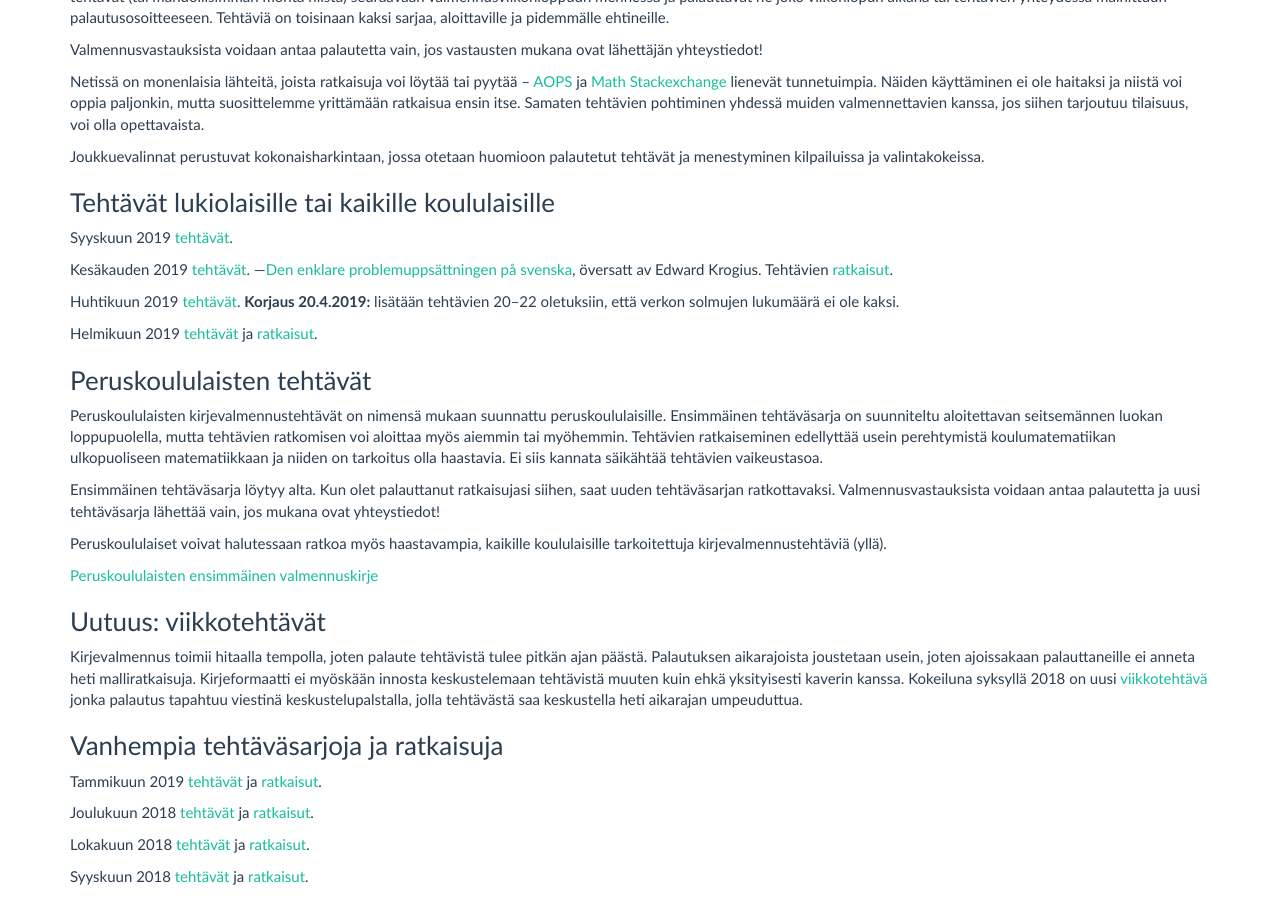
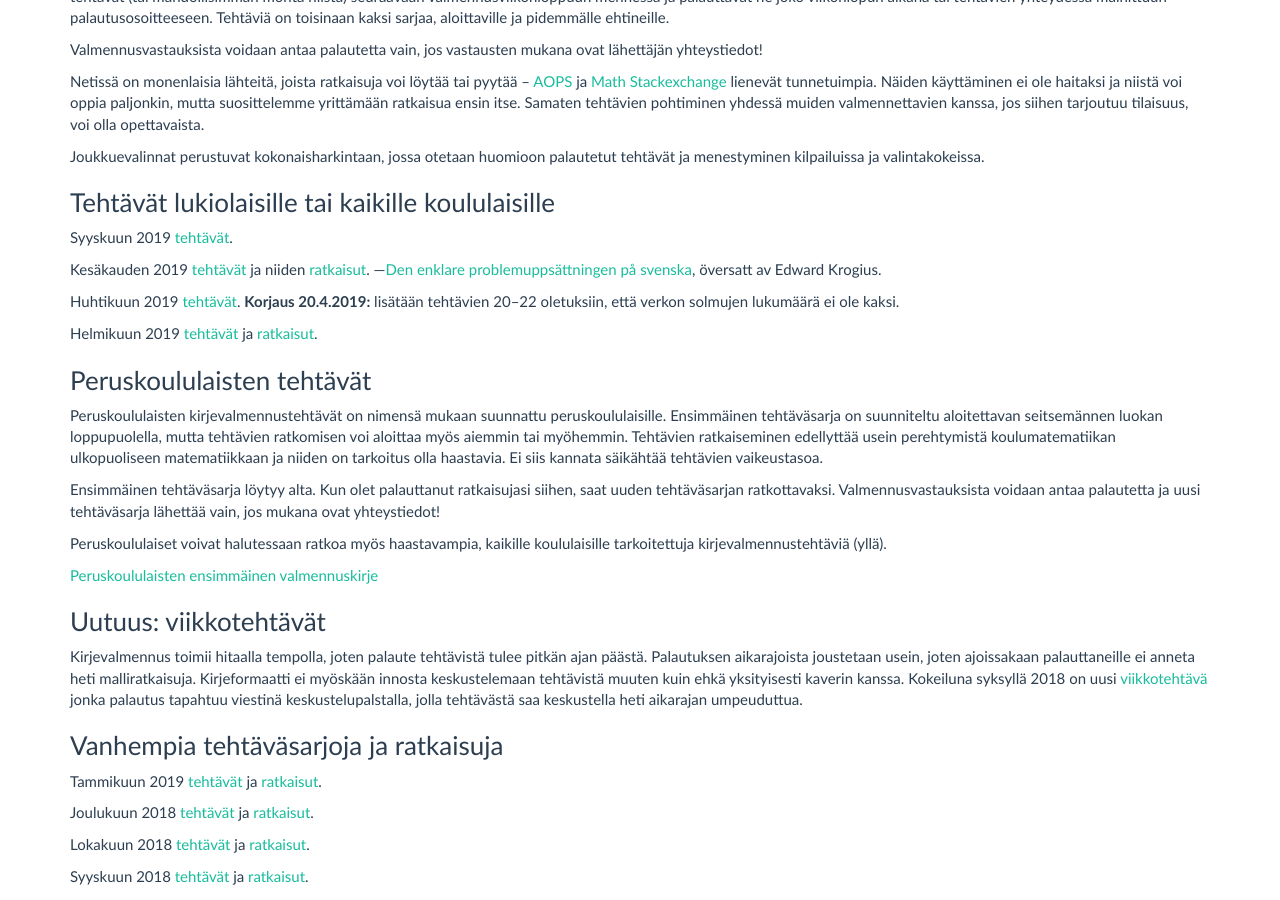
Before and after one commit to matematiikkakilpailut/matematiikkakilpailut.github.io, a Jekyll site: the page built from valmennus/index.md, in a window 1280 px wide and 900 px high, scrolled down 445 px. Built offline with Jekyll 4.4.1, drawn with Linux system fonts in a browser that asks for light colours.

Commit message:
Minor readability update.

```diff
--- a/valmennus/index.md
+++ b/valmennus/index.md
@@ -40,10 +40,9 @@ valintakokeissa.
 
 Syyskuun 2019 [tehtävät](2019/kirje_2019_09.pdf).
 
-Kesäkauden 2019 [tehtävät](2019/kirje_2019_05.pdf).
+Kesäkauden 2019 [tehtävät](2019/kirje_2019_05.pdf) ja niiden [ratkaisut](2019/ratk_2019_05.pdf).
 &mdash;<span lang="sv">[Den enklare problemuppsättningen på svenska](https://matteverkstaden.wordpress.com/2019/06/15/sommarutmaning/),
 översatt av Edward Krogius.</span>
-Teht&auml;vien [ratkaisut](2019/ratk_2019_05.pdf).
 
 Huhtikuun 2019 [tehtävät](2019/kirje_2019_04.pdf).
 **Korjaus 20.4.2019:** lisätään tehtävien 20&ndash;22 oletuksiin,
```
